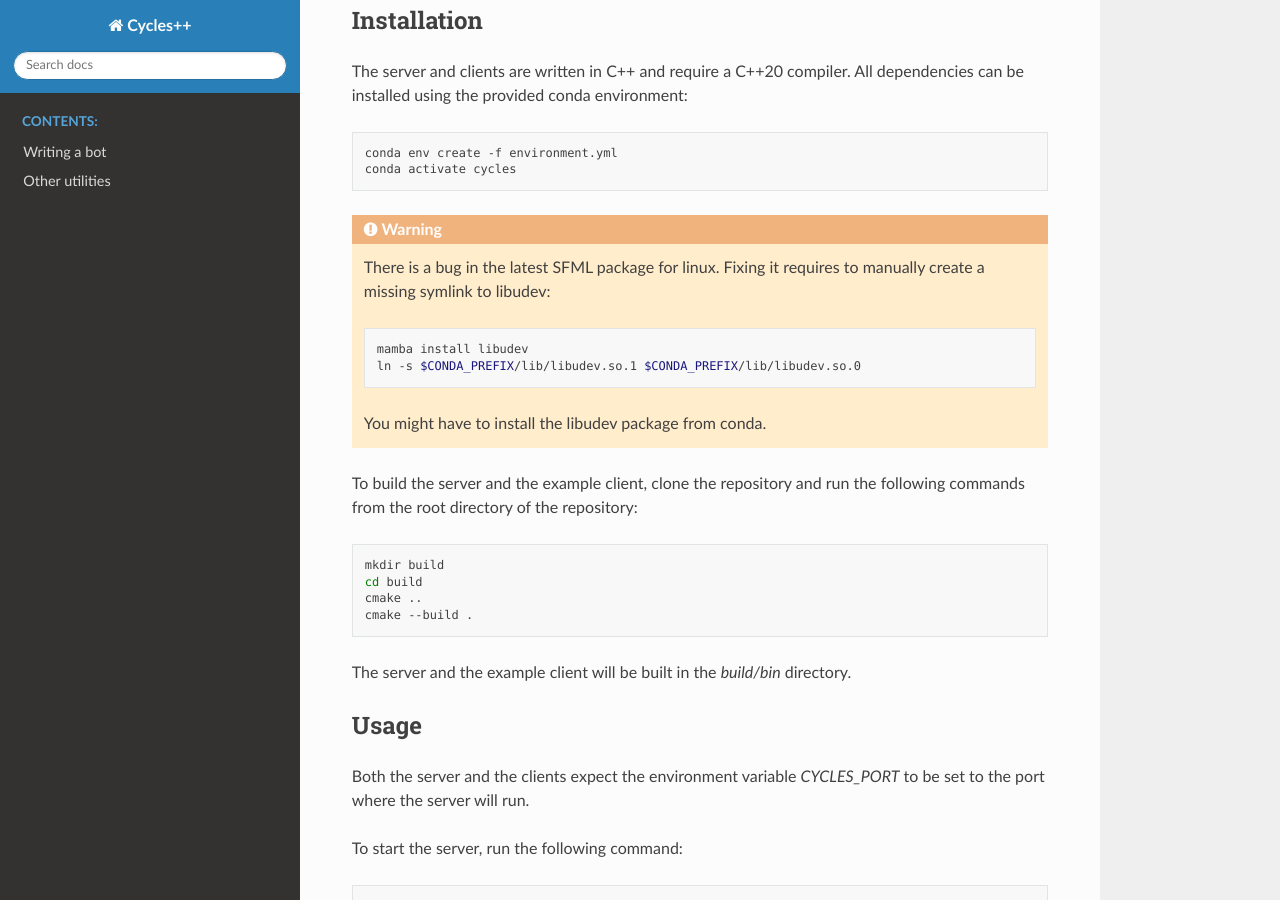
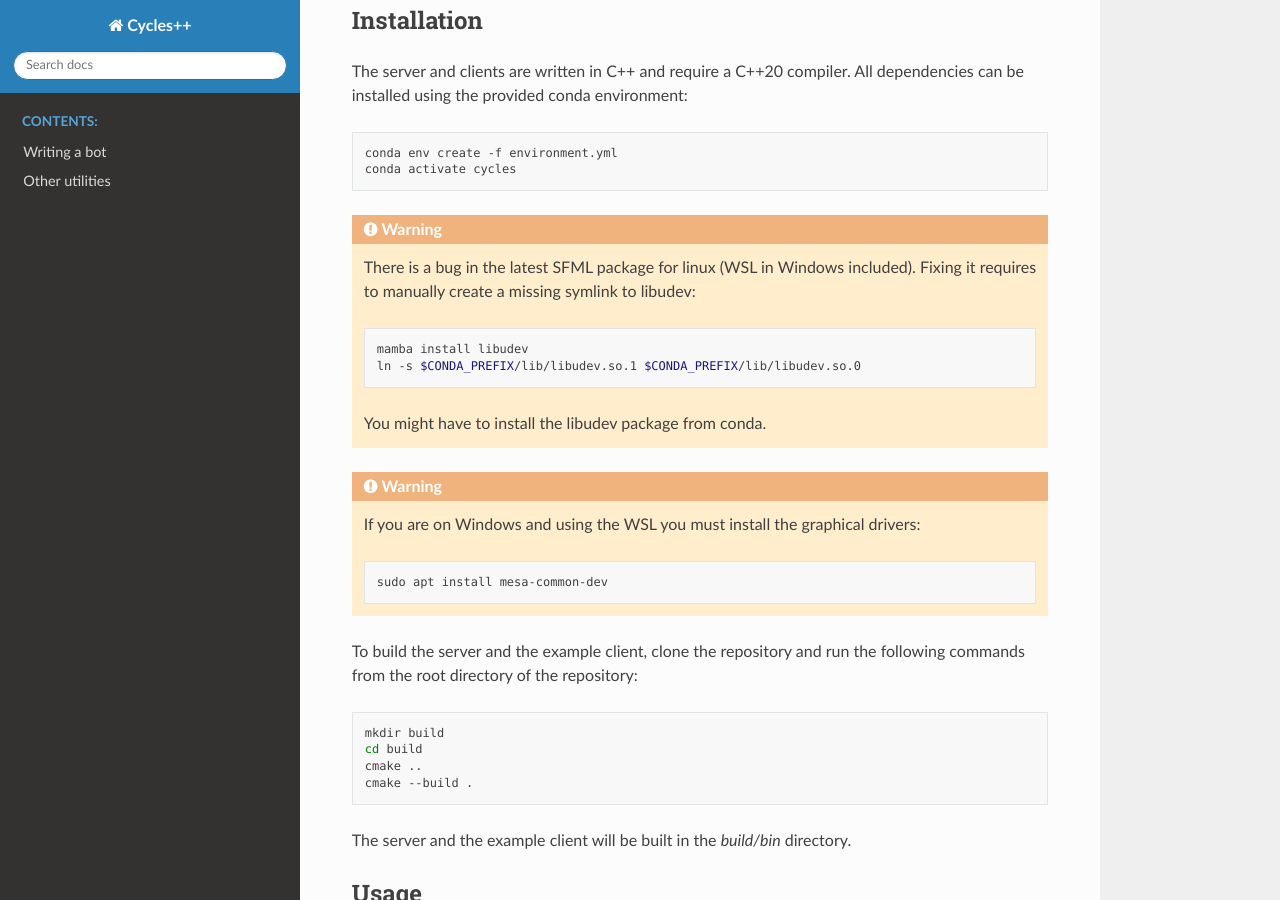
Before and after one commit to RaulPPelaez/cycles, a Sphinx documentation site: the page built from docs/source/index.rst, in a window 1280 px wide and 900 px high, scrolled down 835 px. Built offline with Sphinx 7.4.7 and the Read the Docs theme 2.0.0, drawn with Linux system fonts in a browser that asks for light colours.

Commit message:
Update docs with WSL info

```diff
--- a/docs/source/index.rst
+++ b/docs/source/index.rst
@@ -25,7 +25,7 @@ The server and clients are written in C++ and require a C++20 compiler. All depe
 
 .. warning::
 
-   There is a bug in the latest SFML package for linux. Fixing it requires to manually create a missing symlink to libudev:
+   There is a bug in the latest SFML package for linux (WSL in Windows included). Fixing it requires to manually create a missing symlink to libudev:
 
    .. code-block:: bash
 
@@ -33,6 +33,15 @@ The server and clients are written in C++ and require a C++20 compiler. All depe
       ln -s $CONDA_PREFIX/lib/libudev.so.1 $CONDA_PREFIX/lib/libudev.so.0
 
    You might have to install the libudev package from conda.
+
+.. warning::
+
+   If you are on Windows and using the WSL you must install the graphical drivers:
+
+   .. code-block:: bash
+
+      sudo apt install mesa-common-dev
+
 
 To build the server and the example client, clone the repository and run the following commands from the root directory of the repository:
 
```
Also changed, not shown: README.md (+2 -0 lines).
